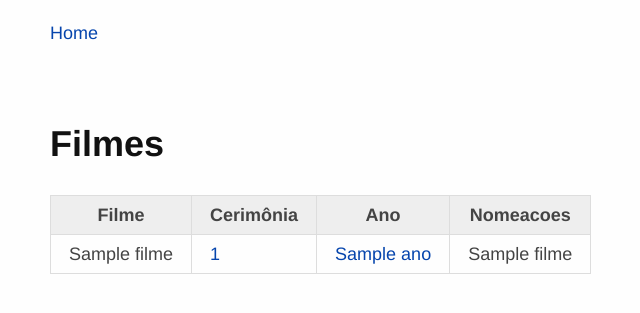
After one commit to filipevf23/Oscar-BD25, a Flask app: template templates/filmes.html in a window 1280 px wide. The commit adds this page. Shown: the top 313 px of the page, without its empty margins (212-852 px from the left). Run offline with Flask 3, Linux system fonts and the light colour scheme; the template is opened without the code that fills it: most values are stand-ins (such as "Sample title", 1, 10 or a date in 2020).

Commit message:
Filmes e correção da BD

```diff
--- a/Base_D_Dados/import.py
+++ b/Base_D_Dados/import.py
@@ -2,7 +2,7 @@ import pandas as pd
 import sqlite3
 
 # Caminho do Excel
-caminho_entrada = "Base_D_Dados\8-Oscars\oscars.xlsx"
+caminho_entrada = "Base_D_Dados\oscars.xlsx"
 
 # Lê o Excel
 df = pd.read_excel(caminho_entrada)
@@ -49,6 +49,8 @@ for _, row in df_categoria.iterrows():
 df_filme = df[['Film','FilmId']]
 
 for _, row in df_filme.iterrows():
+    if pd.isna(row['Film']):
+        continue
     nome = str(row['Film'])
     id = str(row['FilmId'])
     cur.execute("""
--- a/app.py
+++ b/app.py
@@ -71,3 +71,16 @@ def categoria(id):
     ).fetchall()
     ganhador = nomeacoes[0]
     return render_template('categoria.html', ganhador=ganhador, nomeacoes=nomeacoes)
+
+@APP.route('/filmes/')
+def filmes():
+    filmes = db.execute("""
+        select f.nome as nome,c.cerimonia_id as id,c.ano as ano,count(ano.categoria) as nomeacoes
+        from filme f
+        join nomeacao n on n.filme_id=f.filme_id
+        join categoria_ano ano on ano.categoria_ano_id=n.categoria_ano_id
+        join cerimonia c on c.cerimonia_id=ano.cerimonia_id
+        Group by f.nome
+        Order by c.cerimonia_id;
+        """).fetchall()
+    return render_template('/filmes.html', filmes=filmes)
--- /dev/null
+++ b/templates/filmes.html
@@ -0,0 +1,44 @@
+{% extends 'base.html' %}
+
+{% block content %}
+
+<h1>Filmes</h1>
+
+<table>
+    <tr>
+        <th>
+            Filme
+        </th>
+        <th>
+            Cerimônia
+        </th>
+        <th>
+            Ano
+        </th>
+        <th>
+            Nomeacoes
+        </th>
+    </tr>
+
+    {% for f in filmes %}
+
+    <tr>
+        <td>
+            {{f.nome}}
+        </td>
+        <td>
+            <a href="{{ url_for('cerimonia', id=f.id) }}">{{ f.id }}</a>
+        </td>
+        <td>
+            <a href="{{ url_for('cerimonia', id=f.id) }}">{{ f.ano }}</a>
+        </td>
+        <td>
+            {{ f.nomeacoes }}
+        </td>
+    </tr>
+
+    {% endfor %}
+
+</table>
+
+{% endblock %}
--- a/templates/index.html
+++ b/templates/index.html
@@ -6,6 +6,6 @@
 <h1>Oscars DataBase</h1>
 
 <a href="{{url_for('cerimonias')}}">Cerimônias</a>
-
-
+<pd></pd>
+<a href="{{url_for('filmes')}}">Filmes</a>
 {% endblock %}
```
Also changed, not shown: Base_D_Dados/oscars.txt (added, +19 -0 lines), Base_D_Dados/Oscars.db, 2 other files.
